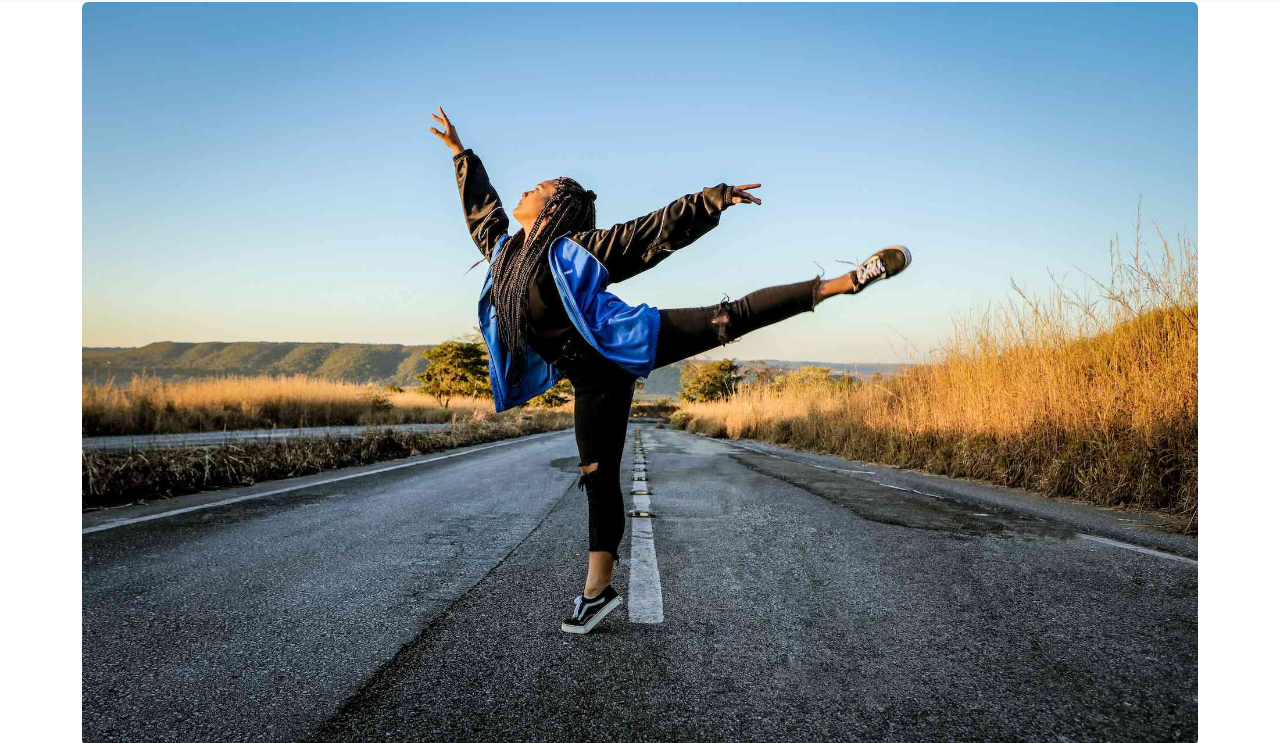
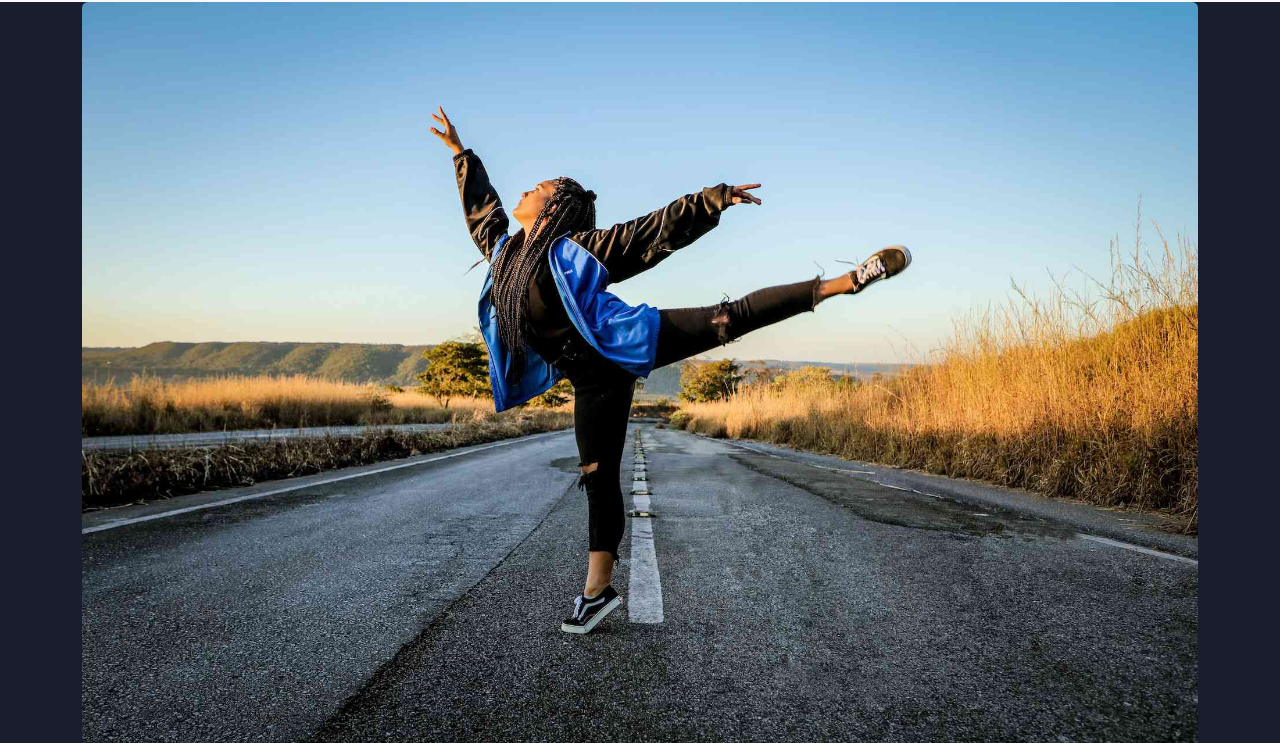
Before and after one commit to CharlotteValset/bootstrap-app, a website: page index.html in a window 1280 px wide. Shown: the part 54-797 px from the top of the page. Drawn offline with nearby package versions, Linux system fonts and the light colour scheme; files that its build step writes are made by us from their sources.

Commit message:
Adds bootstrap overides

```diff
--- /dev/null
+++ b/src/scss/_variables.scss
@@ -0,0 +1,25 @@
+
+// Color system
+
+// scss-docs-start gray-color-variables
+$white:    #1A1D2E;
+$gray-100: #f8f9fa;
+$gray-200: #e9ecef;
+$gray-300: #dee2e6;
+$gray-400: #ced4da;
+$gray-500: #adb5bd;
+$gray-600: #6c757d;
+$gray-700: #495057;
+$gray-800: #343a40;
+$gray-900: #fff;
+$black:    #000;
+
+// Typography
+
+//Font family
+$font-family-sans-serif: "Helvetica Neue", sans-serif;
+
+//Font weight headings
+$headings-font-weight:        300;
+//Font weight text
+$font-weight-normal:          300;
--- a/src/scss/index.scss
+++ b/src/scss/index.scss
@@ -1 +1,3 @@
+@import "variables";
+
 @import "../../node_modules/bootstrap/scss/bootstrap.scss"
```
